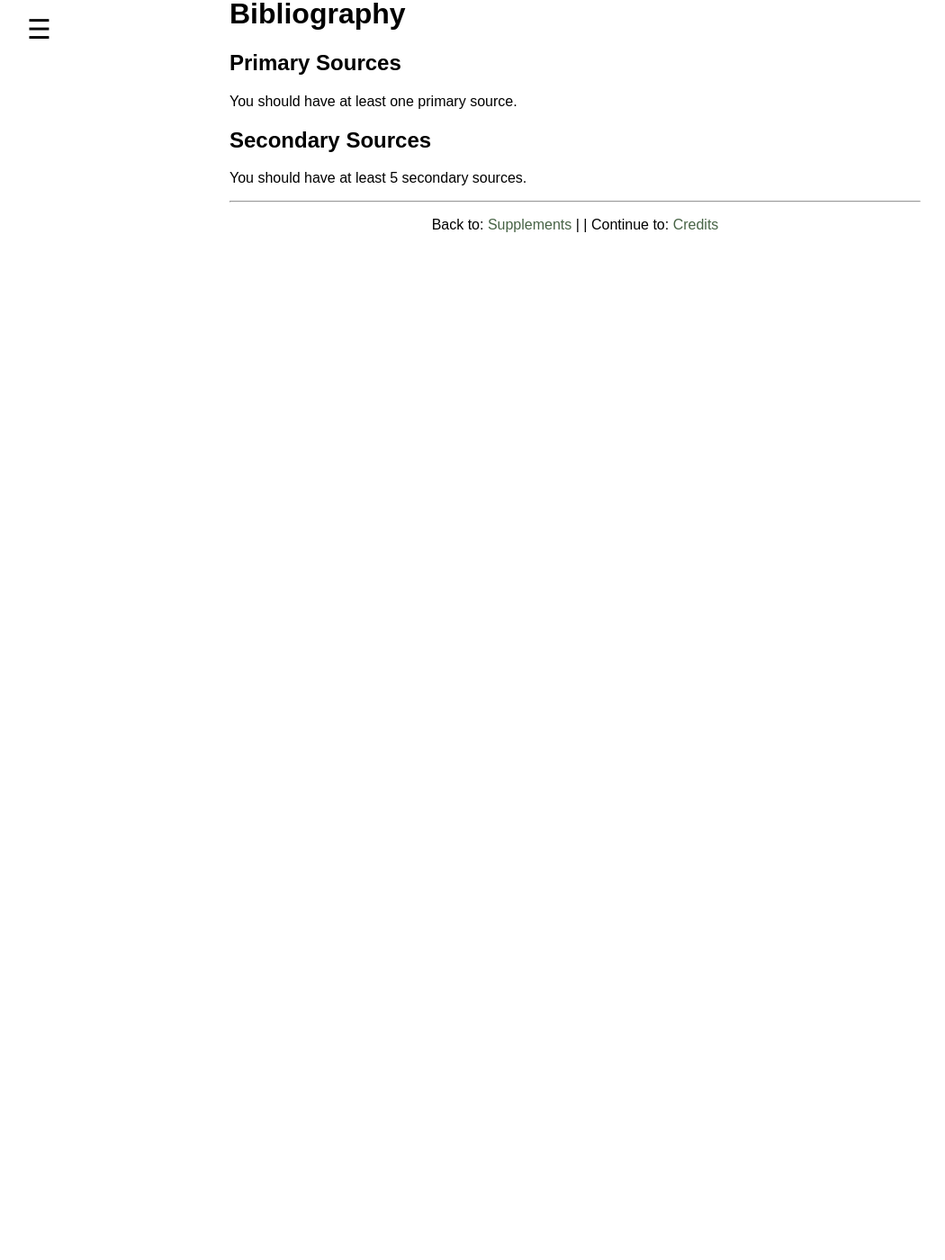
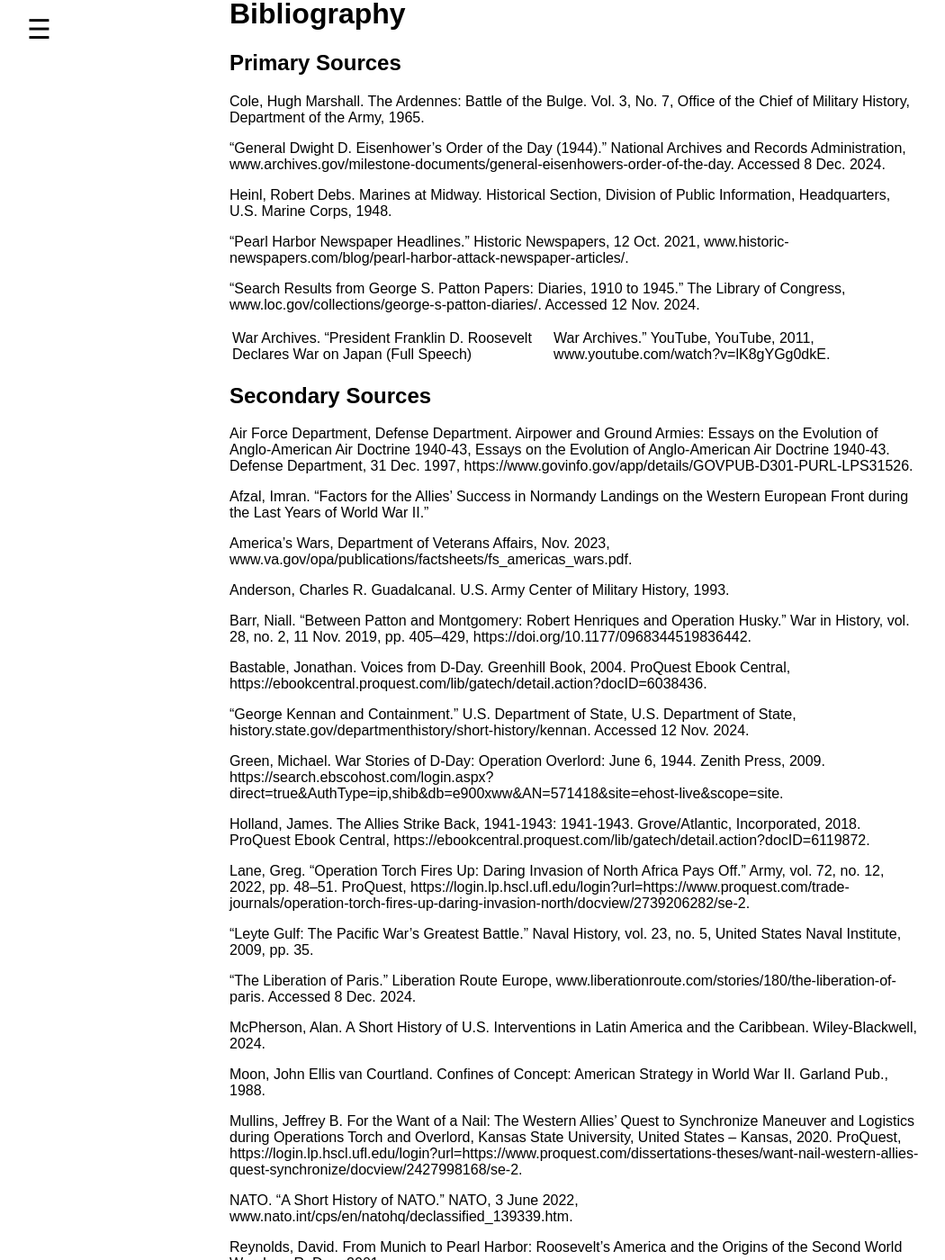
Before and after one commit to zoethaxton/Thaxton-Zoe-WOH-3931, a Jekyll site: the page built from 005_bibliography.md, in a window 1280 px wide and 1400 px high, scrolled down 210 px. Shown: the whole window at 90% size, without its empty margins (1-1051 px from the left). Built offline with Jekyll 4.4.1, drawn with Linux system fonts in a browser that asks for light colours; before the commit the page ends 900 px from its top, so only the background shows below that; some of the changed text lies outside the part shown.

Commit message:
Update 005_bibliography.md

```diff
--- a/005_bibliography.md
+++ b/005_bibliography.md
@@ -8,8 +8,53 @@ number: 5
 
 ## Primary Sources
 
-You should have at least one primary source.
+Cole, Hugh Marshall. The Ardennes: Battle of the Bulge. Vol. 3, No. 7, Office of the Chief of Military History, Department of the Army, 1965.
+
+“General Dwight D. Eisenhower’s Order of the Day (1944).” National Archives and Records Administration, www.archives.gov/milestone-documents/general-eisenhowers-order-of-the-day. Accessed 8 Dec. 2024.
+
+Heinl, Robert Debs. Marines at Midway. Historical Section, Division of Public Information, Headquarters, U.S. Marine Corps, 1948.
+
+“Pearl Harbor Newspaper Headlines.” Historic Newspapers, 12 Oct. 2021, www.historic-newspapers.com/blog/pearl-harbor-attack-newspaper-articles/.
+
+“Search Results from George S. Patton Papers: Diaries, 1910 to 1945.” The Library of Congress, www.loc.gov/collections/george-s-patton-diaries/. Accessed 12 Nov. 2024.
+
+War Archives. “President Franklin D. Roosevelt Declares War on Japan (Full Speech) | War Archives.” YouTube, YouTube, 2011, www.youtube.com/watch?v=lK8gYGg0dkE.
+
 
 ## Secondary Sources
 
-You should have at least 5 secondary sources.
+Air Force Department, Defense Department. Airpower and Ground Armies: Essays on the Evolution of Anglo-American Air Doctrine 1940-43, Essays on the Evolution of Anglo-American Air Doctrine 1940-43. Defense Department, 31 Dec. 1997, https://www.govinfo.gov/app/details/GOVPUB-D301-PURL-LPS31526.
+
+Afzal, Imran. "Factors for the Allies’ Success in Normandy Landings on the Western European Front during the Last Years of World War II."
+
+America’s Wars, Department of Veterans Affairs, Nov. 2023, www.va.gov/opa/publications/factsheets/fs_americas_wars.pdf.
+
+Anderson, Charles R. Guadalcanal. U.S. Army Center of Military History, 1993.
+
+Barr, Niall. “Between Patton and Montgomery: Robert Henriques and Operation Husky.” War in History, vol. 28, no. 2, 11 Nov. 2019, pp. 405–429, https://doi.org/10.1177/0968344519836442.
+
+Bastable, Jonathan. Voices from D-Day. Greenhill Book, 2004. ProQuest Ebook Central, https://ebookcentral.proquest.com/lib/gatech/detail.action?docID=6038436.
+
+“George Kennan and Containment.” U.S. Department of State, U.S. Department of State, history.state.gov/departmenthistory/short-history/kennan. Accessed 12 Nov. 2024.
+
+Green, Michael. War Stories of D-Day: Operation Overlord: June 6, 1944. Zenith Press, 2009. https://search.ebscohost.com/login.aspx?direct=true&AuthType=ip,shib&db=e900xww&AN=571418&site=ehost-live&scope=site.
+
+Holland, James. The Allies Strike Back, 1941-1943: 1941-1943. Grove/Atlantic, Incorporated, 2018. ProQuest Ebook Central, https://ebookcentral.proquest.com/lib/gatech/detail.action?docID=6119872.
+
+Lane, Greg. "Operation Torch Fires Up: Daring Invasion of North Africa Pays Off." Army, vol. 72, no. 12, 2022, pp. 48–51. ProQuest, https://login.lp.hscl.ufl.edu/login?url=https://www.proquest.com/trade-journals/operation-torch-fires-up-daring-invasion-north/docview/2739206282/se-2.
+
+“Leyte Gulf: The Pacific War’s Greatest Battle.” Naval History, vol. 23, no. 5, United States Naval Institute, 2009, pp. 35.
+
+“The Liberation of Paris.” Liberation Route Europe, www.liberationroute.com/stories/180/the-liberation-of-paris. Accessed 8 Dec. 2024.
+
+McPherson, Alan. A Short History of U.S. Interventions in Latin America and the Caribbean. Wiley-Blackwell, 2024.
+
+Moon, John Ellis van Courtland. Confines of Concept: American Strategy in World War II. Garland Pub., 1988.
+
+Mullins, Jeffrey B. For the Want of a Nail: The Western Allies' Quest to Synchronize Maneuver and Logistics during Operations Torch and Overlord, Kansas State University, United States -- Kansas, 2020. ProQuest, https://login.lp.hscl.ufl.edu/login?url=https://www.proquest.com/dissertations-theses/want-nail-western-allies-quest-synchronize/docview/2427998168/se-2.
+
+NATO. “A Short History of NATO.” NATO, 3 June 2022, www.nato.int/cps/en/natohq/declassified_139339.htm.
+
+Reynolds, David. From Munich to Pearl Harbor: Roosevelt’s America and the Origins of the Second World War. Ivan R. Dee, 2001.
+
+World War II: The World At War. [Video/DVD], Media Rich Learning, 2019. Retrieved from https://video.alexanderstreet.com/watch/world-war-ii-the-world-at-war.
```
